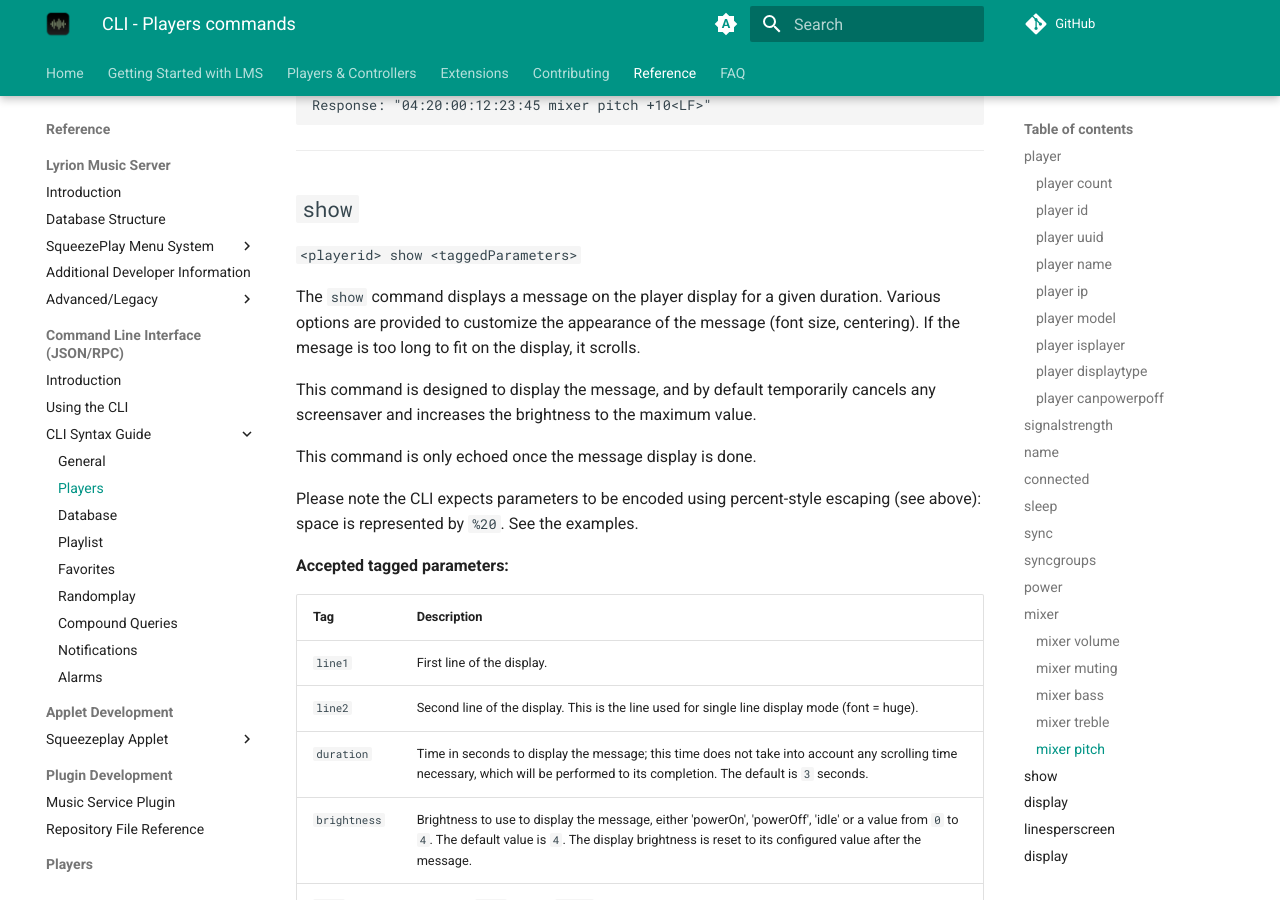
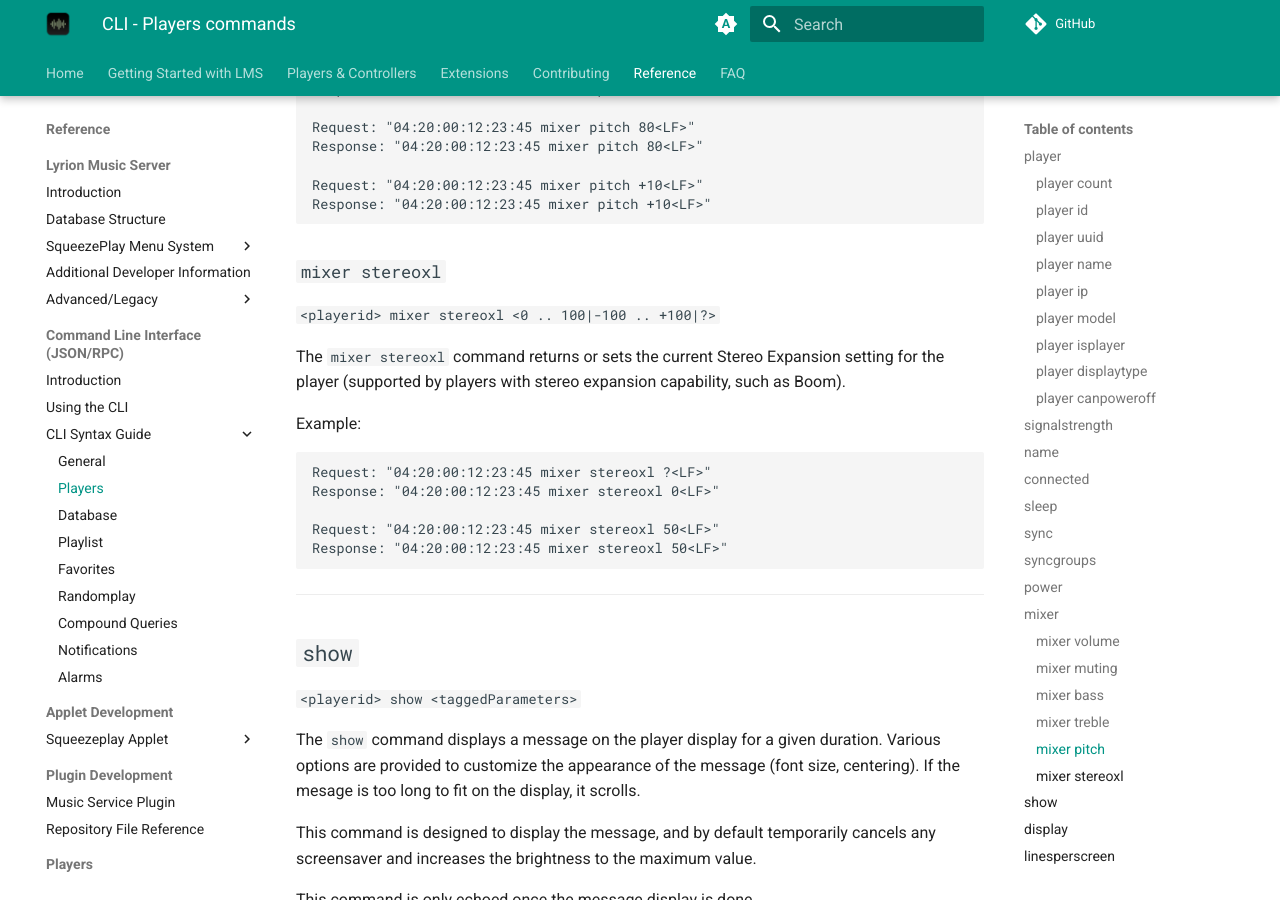
Before and after one commit to LMS-Community/lms-community.github.io, an MkDocs documentation site: the page built from docs/reference/cli/players.md, in a window 1280 px wide and 900 px high, scrolled down 8011 px. Built offline with MkDocs 1.6.1 and Material for MkDocs 9.7.7, drawn with Linux system fonts in a browser that asks for light colours; a script that is not in the unit is left out; plug-ins that fetch from the network failed and are left out; comment, search, counter and statistics services are not loaded; some of the changed text lies outside the part shown.

Commit message:
Fix omissions and errors in reference/cli/players
Signed-off-by: Lev <leva181777@gmail.com>

````diff
--- a/docs/reference/cli/players.md
+++ b/docs/reference/cli/players.md
@@ -29,12 +29,17 @@
 
 `player id <playerindex> ?`
 
-The `player id ?` query returns the unique identifier of a player, (<playerid> parameter of many CLI commands). For physical players this is generally the MAC address. The IP address is used for remote streams.
+The `player id` query returns the unique identifier of a player, (<playerid> parameter of many CLI commands). For physical players this is generally the MAC address. The IP address is used for remote streams.
+
+Another alias for this command is `player address`.
 
 Example:
 ```
 Request: "player id 0 ?<LF>" (or) "0 player id ?"
 Response: "player id 0 04:20:00:12:23:45<LF>"
+
+Request: "player address 0 ?<LF>"
+Response: "player address 0 04:20:00:12:23:45<LF>"
 ```
 
 ### `player uuid`
@@ -110,7 +115,7 @@
 Response: "player displaytype 0 noritake-katakana<LF>"
 ```
 
-### `player canpowerpoff`
+### `player canpoweroff`
 
 `player canpoweroff <playerindex|playerid> ?`
 
@@ -328,6 +333,21 @@
 Response: "04:20:00:12:23:45 mixer pitch +10<LF>"
 ```
 
+### `mixer stereoxl`
+
+`<playerid> mixer stereoxl <0 .. 100|-100 .. +100|?>`
+
+The `mixer stereoxl` command returns or sets the current Stereo Expansion setting for the player (supported by players with stereo expansion capability, such as Boom).
+
+Example:
+```
+Request: "04:20:00:12:23:45 mixer stereoxl ?<LF>"
+Response: "04:20:00:12:23:45 mixer stereoxl 0<LF>"
+
+Request: "04:20:00:12:23:45 mixer stereoxl 50<LF>"
+Response: "04:20:00:12:23:45 mixer stereoxl 50<LF>"
+```
+
 ***
 ## `show`
 
@@ -412,7 +432,7 @@
 Examples:
 ```
 Request: "04:20:00:12:23:45 displaynow ? ?<LF>"
-Response: "04:20:00:12:23:45 display Hello World<LF>"
+Response: "04:20:00:12:23:45 displaynow Hello World<LF>"
 ```
 
 ***
````
